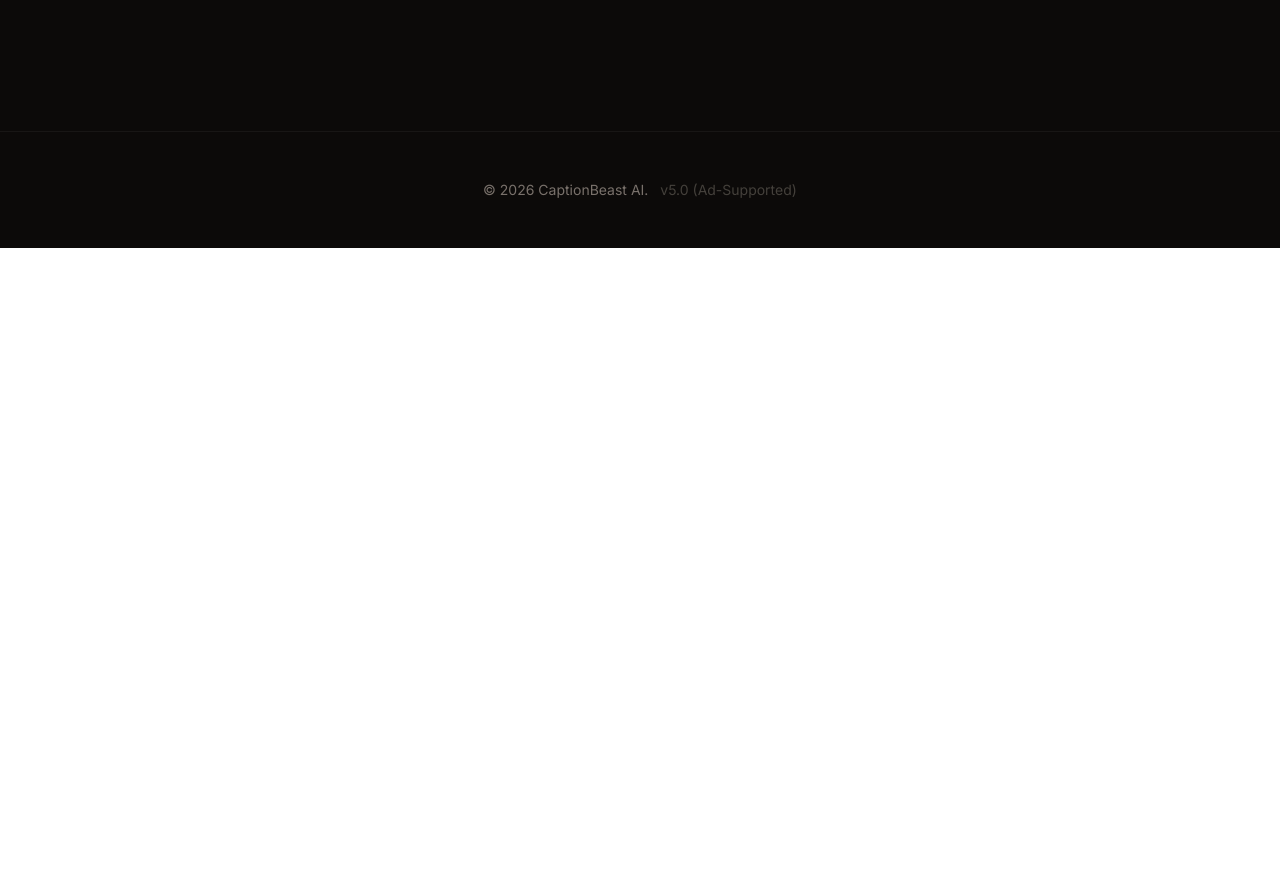
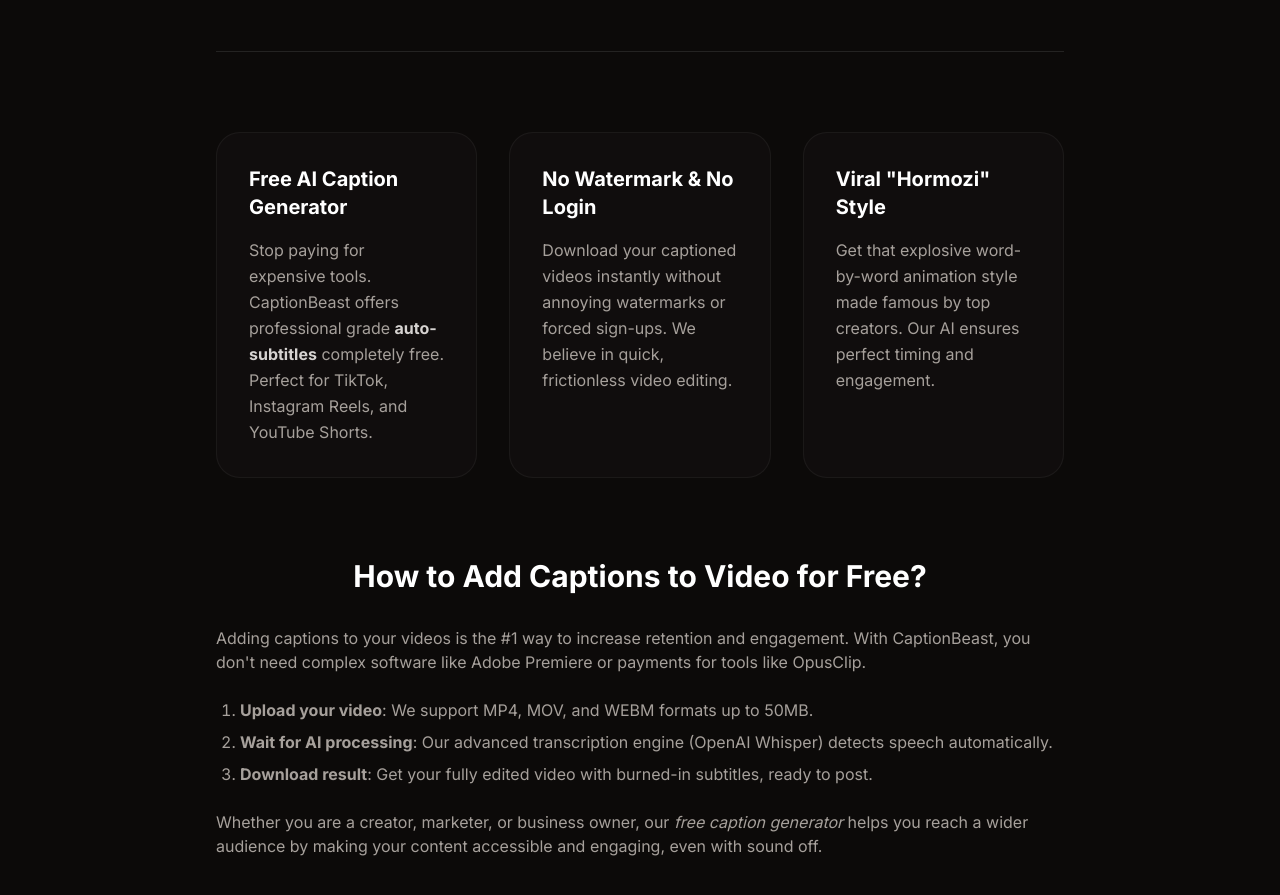
Before and after one commit to Devadi321/CaptionBeast, a Next.js app in the folder frontend/: page / in a window 1280 px wide. Shown: the part 1120-2015 px from the top of the page. Before the commit the page ends 1368 px from the top, so only its background shows below. Built offline with nearby package versions, Linux system fonts and the light colour scheme; no server answers.

Commit message:
feat: seo optimization (metadata, open graph, content)

```diff
--- a/frontend/app/layout.tsx
+++ b/frontend/app/layout.tsx
@@ -14,9 +14,28 @@
   subsets: ["latin"],
 });
 
-export const metadata = {
-  title: "CaptionBeast - AI Video Captions",
-  description: "Generate viral styling for your videos with AI.",
+import { Metadata } from "next";
+
+export const metadata: Metadata = {
+  title: "CaptionBeast | Free Viral AI Captions Generator",
+  description: "Generate Alex Hormozi style captions for free. No login required. The best AI video caption generator for TikTok, Reels, and Shorts. 100% Free & Unlimited.",
+  keywords: ["AI captions", "video subtitles", "free caption generator", "viral video editor", "auto subtitles", "tiktok captions", "alex hormozi captions", "automatic subtitles"],
+  openGraph: {
+    title: "CaptionBeast | Make Your Videos Go Viral",
+    description: "Generate explosive, word-by-word captions in the style of top creators. 100% Free.",
+    url: "https://caption-beast.vercel.app",
+    siteName: "CaptionBeast",
+    locale: "en_US",
+    type: "website",
+  },
+  twitter: {
+    card: "summary_large_image",
+    title: "CaptionBeast | Free AI Captions",
+    description: "Generate viral AI captions for free. No watermark. No login.",
+  },
+  icons: {
+    icon: "/favicon.ico",
+  },
 };
 
 export default function RootLayout({
--- a/frontend/app/page.tsx
+++ b/frontend/app/page.tsx
@@ -266,6 +266,77 @@
             </div>
           </div>
         )}
+
+        {/* SEO & Features Section */}
+        <div className="mt-32 border-t border-white/10 pt-20">
+          <div className="grid md:grid-cols-3 gap-8 mb-20">
+            <div className="bg-stone-900/30 p-8 rounded-3xl border border-white/5 hover:border-yellow-400/20 transition">
+              <h3 className="text-xl font-bold mb-4 text-white">Free AI Caption Generator</h3>
+              <p className="text-stone-400 leading-relaxed">
+                Stop paying for expensive tools. CaptionBeast offers professional grade <strong className="text-stone-300">auto-subtitles</strong> completely free.
+                Perfect for TikTok, Instagram Reels, and YouTube Shorts.
+              </p>
+            </div>
+            <div className="bg-stone-900/30 p-8 rounded-3xl border border-white/5 hover:border-yellow-400/20 transition">
+              <h3 className="text-xl font-bold mb-4 text-white">No Watermark & No Login</h3>
+              <p className="text-stone-400 leading-relaxed">
+                Download your captioned videos instantly without annoying watermarks or forced sign-ups.
+                We believe in quick, frictionless video editing.
+              </p>
+            </div>
+            <div className="bg-stone-900/30 p-8 rounded-3xl border border-white/5 hover:border-yellow-400/20 transition">
+              <h3 className="text-xl font-bold mb-4 text-white">Viral "Hormozi" Style</h3>
+              <p className="text-stone-400 leading-relaxed">
+                Get that explosive word-by-word animation style made famous by top creators.
+                Our AI ensures perfect timing and engagement.
+              </p>
+            </div>
+          </div>
+
+          <article className="prose prose-invert prose-lg mx-auto text-stone-400">
+            <h2 className="text-3xl font-bold text-white text-center mb-8">How to Add Captions to Video for Free?</h2>
+            <div className="space-y-6">
+              <p>
+                Adding captions to your videos is the #1 way to increase retention and engagement.
+                With CaptionBeast, you don't need complex software like Adobe Premiere or payments for tools like OpusClip.
+              </p>
+              <ol className="list-decimal pl-6 space-y-2">
+                <li><strong>Upload your video</strong>: We support MP4, MOV, and WEBM formats up to 50MB.</li>
+                <li><strong>Wait for AI processing</strong>: Our advanced transcription engine (OpenAI Whisper) detects speech automatically.</li>
+                <li><strong>Download result</strong>: Get your fully edited video with burned-in subtitles, ready to post.</li>
+              </ol>
+              <p>
+                Whether you are a creator, marketer, or business owner, our <em>free caption generator</em> helps you
+                reach a wider audience by making your content accessible and engaging, even with sound off.
+              </p>
+            </div>
+          </article>
+
+          {/* JSON-LD Structured Data for Google */}
+          <script
+            type="application/ld+json"
+            dangerouslySetInnerHTML={{
+              __html: JSON.stringify({
+                "@context": "https://schema.org",
+                "@type": "SoftwareApplication",
+                "name": "CaptionBeast",
+                "applicationCategory": "MultimediaApplication",
+                "operatingSystem": "Web",
+                "offers": {
+                  "@type": "Offer",
+                  "price": "0",
+                  "priceCurrency": "USD"
+                },
+                "description": "Free AI video caption generator. Add viral subtitles to your videos instantly.",
+                "aggregateRating": {
+                  "@type": "AggregateRating",
+                  "ratingValue": "4.9",
+                  "ratingCount": "1250"
+                }
+              })
+            }}
+          />
+        </div>
       </main>
 
       <footer className="border-t border-white/5 mt-20 py-12 text-center text-stone-500 text-sm">
--- /dev/null
+++ b/frontend/app/robots.ts
@@ -0,0 +1,12 @@
+import { MetadataRoute } from 'next';
+
+export default function robots(): MetadataRoute.Robots {
+    return {
+        rules: {
+            userAgent: '*',
+            allow: '/',
+            disallow: '/private/',
+        },
+        sitemap: 'https://caption-beast.vercel.app/sitemap.xml',
+    };
+}
--- /dev/null
+++ b/frontend/app/sitemap.ts
@@ -0,0 +1,14 @@
+import { MetadataRoute } from 'next';
+
+export default function sitemap(): MetadataRoute.Sitemap {
+    const baseUrl = 'https://caption-beast.vercel.app';
+
+    return [
+        {
+            url: baseUrl,
+            lastModified: new Date(),
+            changeFrequency: 'daily',
+            priority: 1,
+        },
+    ];
+}
```
